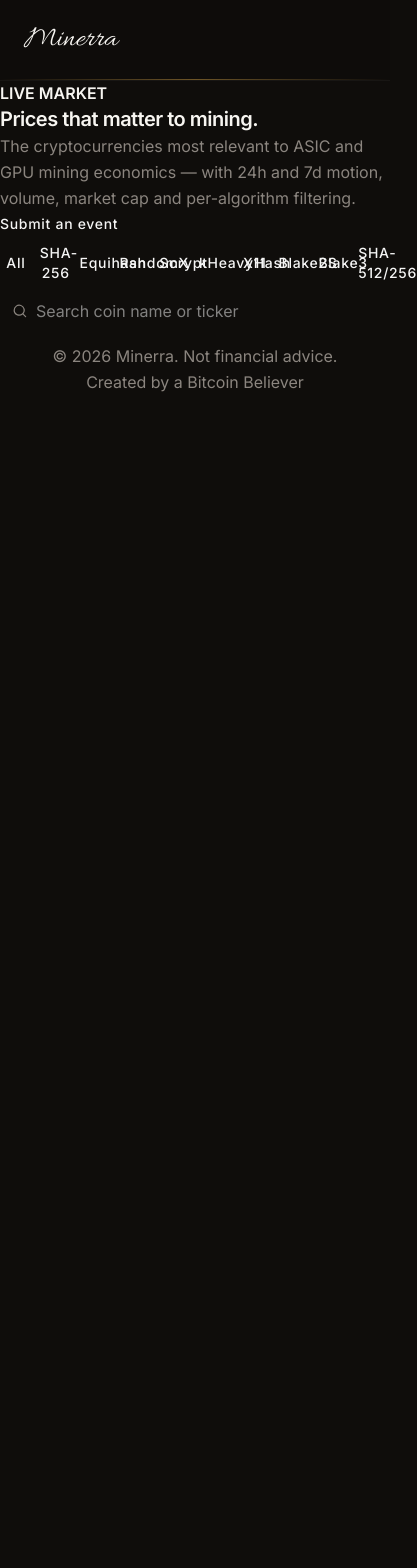
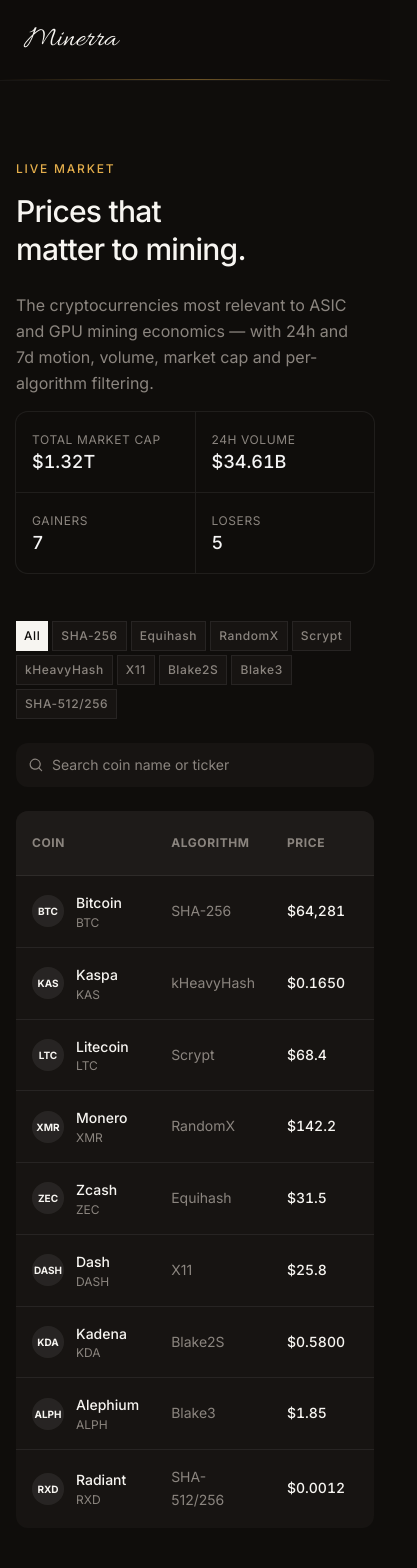
Before and after one commit to Fabiang120/Minerra, a Next.js app in the folder my-app/: page /prices in a window 390 px wide. Shown: the top 1568 px of the page, 417 px wide, since content can reach past the window. Before the commit the page ends 844 px from the top, so only its background shows below. Built offline with nearby package versions, Linux system fonts and the light colour scheme.

Commit message:
Finished most of frontend for prices

```diff
--- a/my-app/app/miners/page.tsx
+++ b/my-app/app/miners/page.tsx
@@ -70,16 +70,25 @@
       coinSymbol: "Ξ",
     },
   ]);
-  const [selectedCoin, setSelectedCoin] = useState("BTC");
+  const [selectedCoin, setSelectedCoin] = useState("All");
   const [searchedMiner, setSearchedMiner] = useState("");
 
   const handleSearchedMiner = (miner: string) => {
     setSearchedMiner(miner);
   }
-  const handleSelectCoin = (coin: string) => {
-    setSelectedCoin(coin);
-    console.log("Selected Coin: ", coin);
+  const handleSelectedCoin = (coin: string) => {
+    setSelectedCoin((prev) => (prev === coin ? "All" : coin));
   }
+
+  const filteredMiners = miners.filter((m) => {
+    const matchesCoin = selectedCoin === "All" || m.coin === selectedCoin;
+    const query = searchedMiner.toLowerCase();
+    const matchesSearch =
+      m.name.toLowerCase().includes(query) ||
+      m.algorithm.toLowerCase().includes(query) ||
+      m.coin.toLowerCase().includes(query);
+    return matchesCoin && matchesSearch;
+  });
 
   return (
     <section className="px-4 pt-12 pb-24 mt-8 grid sm:grid-cols-4 md:grid-cols-8 md:px-6 md:pt-16 xl:grid-cols-12 gap-6">
@@ -100,20 +109,23 @@
       </div>
 
       <div className="col-span-full min-w-0 flex flex-col gap-6 lg:col-start-4 lg:col-end-9 xl:col-start-4 xl:col-end-13">
-        <div className="flex flex-wrap gap-2 content-start items-start justify-start">
+        <div className="flex flex-wrap gap-1">
           {coins.map((c) => {
+            const active = selectedCoin === c;
             return (
               <button
-                className="py-1.5 px-4 rounded-2xl bg-surface text-muted-foreground hover:text-foreground text-xs font-medium text-center"
                 key={c}
-                onClick={() => handleSelectCoin(c)}
+                onClick={() => handleSelectedCoin(c)}
+                className={`py-1.5 px-3 rounded-2xl text-xs font-medium transition-colors border ${active
+                    ? "bg-foreground text-background border-foreground font-semibold"
+                    : "bg-surface text-muted-foreground hover:text-foreground border-border"
+                  }`}
               >
                 {c}
               </button>
             );
           })}
         </div>
-
         <div className="relative w-full">
           <svg
             viewBox="0 0 20 20"
@@ -154,7 +166,7 @@
               </tr>
             </thead>
             <tbody className="divide-y divide-border text-sm">
-              {miners.map((m) => {
+              {filteredMiners.map((m) => {
                 return (
                   <tr key={m.id} className="hover:bg-surface-elevated/50 transition-colors">
                     <td className="py-4 px-4">
--- a/my-app/app/prices/page.tsx
+++ b/my-app/app/prices/page.tsx
@@ -2,23 +2,190 @@
 import { useState } from "react";
 
 export default function Prices() {
-  const [algorithms] = useState(["All","SHA-256", "Equihash", "RandomX", "Scrypt", "kHeavyHash", "X11", "Blake2S", "Blake3", "SHA-512/256"]);
+  const stats = [
+    { label: "TOTAL MARKET CAP", value: "$1.32T" },
+    { label: "24H Volume", value: "$34.61B" },
+    { label: "GAINERS", value: "7" },
+    { label: "LOSERS", value: "5" },
+  ];
+
+  type cryptocurrency = {
+    Coin: string;
+    description: string;
+    Algorithm: string;
+    Price: number;
+    twentyfour: string;
+    sevenday: string;
+    volume: string;
+    marketcap: string;
+  };
+
+  const cryptocurrencies: cryptocurrency[] = [
+    {
+      Coin: "Bitcoin",
+      description: "BTC",
+      Algorithm: "SHA-256",
+      Price: 64281.00,
+      twentyfour: "+2.4%",
+      sevenday: "+5.1%",
+      volume: "$24.6B",
+      marketcap: "$1.26T",
+    },
+    {
+      Coin: "Kaspa",
+      description: "KAS",
+      Algorithm: "kHeavyHash",
+      Price: 0.165,
+      twentyfour: "+4.2%",
+      sevenday: "+12.8%",
+      volume: "$142M",
+      marketcap: "$4.1B",
+    },
+    {
+      Coin: "Litecoin",
+      description: "LTC",
+      Algorithm: "Scrypt",
+      Price: 68.40,
+      twentyfour: "-0.8%",
+      sevenday: "+1.2%",
+      volume: "$310M",
+      marketcap: "$5.1B",
+    },
+    {
+      Coin: "Monero",
+      description: "XMR",
+      Algorithm: "RandomX",
+      Price: 142.20,
+      twentyfour: "-1.2%",
+      sevenday: "+0.8%",
+      volume: "$62M",
+      marketcap: "$2.6B",
+    },
+    {
+      Coin: "Zcash",
+      description: "ZEC",
+      Algorithm: "Equihash",
+      Price: 31.50,
+      twentyfour: "+0.5%",
+      sevenday: "+3.4%",
+      volume: "$48M",
+      marketcap: "$510M",
+    },
+    {
+      Coin: "Dash",
+      description: "DASH",
+      Algorithm: "X11",
+      Price: 25.80,
+      twentyfour: "+1.0%",
+      sevenday: "-1.5%",
+      volume: "$28M",
+      marketcap: "$305M",
+    },
+    {
+      Coin: "Kadena",
+      description: "KDA",
+      Algorithm: "Blake2S",
+      Price: 0.58,
+      twentyfour: "-2.1%",
+      sevenday: "-4.3%",
+      volume: "$12M",
+      marketcap: "$165M",
+    },
+    {
+      Coin: "Alephium",
+      description: "ALPH",
+      Algorithm: "Blake3",
+      Price: 1.85,
+      twentyfour: "+6.4%",
+      sevenday: "+18.2%",
+      volume: "$8M",
+      marketcap: "$140M",
+    },
+    {
+      Coin: "Radiant",
+      description: "RXD",
+      Algorithm: "SHA-512/256",
+      Price: 0.0012,
+      twentyfour: "-3.5%",
+      sevenday: "+2.1%",
+      volume: "$1.2M",
+      marketcap: "$14M",
+    },
+  ];
+
+  const [algorithms] = useState([
+    "All",
+    "SHA-256",
+    "Equihash",
+    "RandomX",
+    "Scrypt",
+    "kHeavyHash",
+    "X11",
+    "Blake2S",
+    "Blake3",
+    "SHA-512/256",
+  ]);
   const [selectedAlgorithm, setSelectedAlgorithm] = useState("All");
   const [searchedCoin, setSearchedCoin] = useState("");
-  const handleSelectedAlgorithm = (Alogorithm : string) => {
-    setSelectedAlgorithm(Alogorithm);
-  }
+
+  const handleSelectedAlgorithm = (Algorithm: string) => {
+    setSelectedAlgorithm(Algorithm);
+  };
+
+  const filteredcryptocurrencies = cryptocurrencies.filter((c) => {
+    const matchesAlgorithm =
+      selectedAlgorithm === "All" || c.Algorithm === selectedAlgorithm;
+    const query = searchedCoin.toLowerCase();
+    const searchedAlgo =
+      c.Coin.toLowerCase().includes(query) ||
+      c.description.toLowerCase().includes(query) ||
+      c.Algorithm.toLowerCase().includes(query);
+    return matchesAlgorithm && searchedAlgo;
+  });
+
   return (
-    <section>
-      <h4>LIVE MARKET</h4>
-      <h2>Prices that matter to mining.</h2>
-      <p>The cryptocurrencies most relevant to ASIC and GPU mining economics — with 24h and 7d motion, volume, market cap and per-algorithm filtering.</p>
-      <button>Submit an event</button>
-      <div className="grid grid-flow-col auto-cols-fr gap-2">
+    <section className="px-4 pt-12 pb-24 mt-8 grid sm:grid-cols-4 md:grid-cols-8 md:px-6 md:pt-16 xl:grid-cols-12 gap-6">
+      <div className="col-span-full lg:col-start-1 lg:col-end-4 xl:col-start-1 xl:col-end-4 flex flex-col mb-6 lg:mb-0 gap-4">
+        <h4 className="text-xs font-medium tracking-[0.15em] text-gold uppercase">
+          LIVE MARKET
+        </h4>
+        <h1>Prices that matter to mining.</h1>
+        <p className="mt-2 max-w-[44ch]">
+          The cryptocurrencies most relevant to ASIC and GPU mining economics — with 24h and 7d motion, volume, market cap and per-algorithm filtering.
+        </p>
+        <div className="grid gap-px grid-cols-2 overflow-hidden rounded-2xl bg-border ring-1 ring-border">
+          {stats.map((s) => (
+            <div key={s.label} className="bg-background p-4 text-left">
+              <div className="mt-1 text-xs uppercase tracking-wider text-muted-foreground">
+                {s.label}
+              </div>
+              <div className="text-lg font-medium tabular-nums">
+                {s.value}
+              </div>
+            </div>
+          ))}
+        </div>
+      </div>
+
+      <div className="col-span-full min-w-0 flex flex-col gap-6 lg:col-start-4 lg:col-end-9 xl:col-start-4 xl:col-end-13">
+        <div className="flex flex-wrap gap-1">
           {algorithms.map((a) => {
-          return <button className="w-full py-2 rounded-sm bg-button-gray" key={a} onClick={() => handleSelectedAlgorithm(a)}>{a}</button>
+            const active = selectedAlgorithm === a;
+            return (
+              <button
+                key={a}
+                onClick={() => handleSelectedAlgorithm(a)}
+                className={`py-1.5 px-2 text-xs font-medium transition-colors border-border border-0.5 ${active
+                    ? "bg-foreground text-background"
+                    : "bg-surface text-muted-foreground hover:text-foreground border border-border"
+                  }`}
+              >
+                {a}
+              </button>
+            );
           })}
         </div>
+
         <div className="relative w-full">
           <svg
             viewBox="0 0 20 20"
@@ -35,15 +202,70 @@
             />
           </svg>
           <input
-          id="search-miner"
-          aria-label="Search miners"
-          className="bg-button-gray rounded-sm w-full py-2 pl-9 pr-3"
+            id="search-coin"
+            aria-label="Search coin"
+            className="bg-surface text-foreground placeholder:text-muted-foreground rounded-2xl w-full py-3 pl-9 pr-3 text-sm focus:outline-none"
             type="text"
             value={searchedCoin}
             onChange={(e) => setSearchedCoin(e.target.value)}
             placeholder="Search coin name or ticker"
           />
         </div>
+
+        <div className="bg-surface rounded-2xl overflow-hidden w-full">
+          <table className="w-full text-left">
+            <thead>
+              <tr className="bg-surface-elevated border-b border-border text-xs uppercase tracking-wider text-muted-foreground font-medium">
+                <th className="py-4 px-4">COIN</th>
+                <th className="py-4 px-4">ALGORITHM</th>
+                <th className="py-4 px-4">PRICE</th>
+                <th className="py-4 px-4 hidden lg:table-cell">24H</th>
+                <th className="py-4 px-4 hidden lg:table-cell">7D</th>
+                <th className="py-4 px-4">VOLUME</th>
+                <th className="py-4 px-4 text-right">MARKET CAP</th>
+              </tr>
+            </thead>
+            <tbody className="divide-y divide-border text-sm">
+              {filteredcryptocurrencies.map((c) => (
+                <tr key={c.Coin} className="hover:bg-surface-elevated/50 transition-colors">
+                  <td className="py-4 px-4">
+                    <div className="flex items-center gap-3">
+                      <span className="w-8 h-8 rounded-full flex items-center justify-center text-[10px] font-bold bg-border text-foreground">
+                        {c.description}
+                      </span>
+                      <div>
+                        <div className="text-foreground font-medium">{c.Coin}</div>
+                        <div className="text-xs text-muted-foreground">{c.description}</div>
+                      </div>
+                    </div>
+                  </td>
+                  <td className="py-4 px-4 text-muted-foreground">{c.Algorithm}</td>
+                  <td className="py-4 px-4 text-foreground tabular-nums font-medium">
+                    ${c.Price < 1 ? c.Price.toFixed(4) : c.Price.toLocaleString()}
+                  </td>
+                  <td className={`py-4 px-4 tabular-nums hidden lg:table-cell ${c.twentyfour.startsWith("+") ? "text-emerald-400" : "text-red-400"
+                    }`}>
+                    {c.twentyfour}
+                  </td>
+                  <td className={`py-4 px-4 tabular-nums hidden lg:table-cell ${c.sevenday.startsWith("+") ? "text-emerald-400" : "text-red-400"
+                    }`}>
+                    {c.sevenday}
+                  </td>
+                  <td className="py-4 px-4 text-muted-foreground tabular-nums">{c.volume}</td>
+                  <td className="py-4 px-4 text-muted-foreground tabular-nums text-right">{c.marketcap}</td>
+                </tr>
+              ))}
+              {filteredcryptocurrencies.length === 0 && (
+                <tr>
+                  <td colSpan={7} className="py-8 text-center text-xs text-muted-foreground">
+                    No coins match your criteria.
+                  </td>
+                </tr>
+              )}
+            </tbody>
+          </table>
+        </div>
+      </div>
     </section>
   );
 }
--- a/my-app/app/vendors/page.tsx
+++ b/my-app/app/vendors/page.tsx
@@ -83,19 +83,24 @@
     },
   ];
 
-  const [countries] = useState(["All", "Americas", "Europe", "Asia", "MENA"]);
+  const [regions] = useState(["All", "Americas", "Europe", "Asia", "MENA"]);
   const [selectedRegion, setSelectedRegion] = useState("All");
   const [searchedVendor, setSearchedVendor] = useState("");
 
-  const handleSelectedVendor = (vendor: string) => {
-    setSelectedRegion(vendor);
-  }
+  // Corrected parameter name and type
+  const handleSelectRegion = (region: string) => {
+    setSelectedRegion((prev) => (prev === region ? "All" : region));
+  };
 
   const filtered = VENDORS.filter((v) => {
     const matchesRegion = selectedRegion === "All" || v.region === selectedRegion;
-    const matchesSearch = v.vendor.toLowerCase().includes(searchedVendor.toLocaleLowerCase());
+    const query = searchedVendor.toLowerCase();
+    const matchesSearch =
+      v.vendor.toLowerCase().includes(query) ||
+      v.description.toLowerCase().includes(query) ||
+      v.country.toLowerCase().includes(query);
     return matchesRegion && matchesSearch;
-  })
+  });
 
   return (
     <section className="px-4 pt-12 pb-24 mt-8 grid sm:grid-cols-4 md:grid-cols-8 md:px-6 md:pt-16 xl:grid-cols-12 gap-6">
@@ -109,27 +114,33 @@
               <div className="mt-1 text-xs uppercase tracking-wider text-muted-foreground">
                 {s.label}
               </div>
-              <div className="text-xl font-medium tabular-nums md:text-3xl">
+              <div className="text-lg font-medium tabular-nums">
                 {s.value}
               </div>
             </div>
           ))}
         </div>
       </div>
+
       <div className="col-span-full min-w-0 flex flex-col gap-6 lg:col-start-4 lg:col-end-9 xl:col-start-4 xl:col-end-13">
         <div className="flex flex-wrap gap-2">
-          {countries.map((v) => {
+          {regions.map((r) => {
+            const active = selectedRegion === r;
             return (
               <button
-                className="py-1.5 px-4 rounded-2xl bg-surface text-muted-foreground hover:text-foreground text-xs font-medium text-center border-border border-1"
-                key={v}
-                onClick={() => handleSelectedVendor(v)}
+                key={r}
+                onClick={() => handleSelectRegion(r)}
+                className={`py-1.5 px-4 rounded-2xl text-xs font-medium transition-colors border ${active
+                    ? "bg-foreground text-background border-foreground font-semibold"
+                    : "bg-surface text-muted-foreground hover:text-foreground border-border"
+                  }`}
               >
-                {v}
+                {r}
               </button>
             );
           })}
         </div>
+
         <div className="relative w-full">
           <svg
             viewBox="0 0 20 20"
@@ -155,37 +166,41 @@
             placeholder="Search vendors"
           />
         </div>
+
         <div className="bg-surface rounded-2xl overflow-hidden w-full">
           <table className="w-full text-left">
             <thead>
               <tr className="bg-surface-elevated border-b border-border text-xs uppercase tracking-wider text-muted-foreground font-medium">
                 <th className="py-4 px-4">VENDOR</th>
                 <th className="py-4 px-4">COUNTRY</th>
-                <th className="py-4 px-4 hidden lg:block">PAYMENT</th>
-                <th className="py-4 px-4">TRUST</th>
+                <th className="py-4 px-4 hidden lg:table-cell">PAYMENT</th>
+                <th className="py-4 px-4 text-right">TRUST</th>
               </tr>
             </thead>
             <tbody className="divide-y divide-border text-sm">
-              {filtered.map((v) => {
-                return (
+              {filtered.map((v) => (
                 <tr key={v.vendor} className="hover:bg-surface-elevated/50 transition-colors">
                   <td className="py-4 px-4">
-                      <div className="flex items-center gap-3">
-                        <span className={"w-10 h-10 flex items-center justify-center text-[10px] font-bold bg-border"}>
-                          {v.vendor}
-                        </span>a
-                        <div>
-                          <div className="text-foreground">{v.vendor}</div>
-                          <div className="text-xs text-muted-foreground">{v.description}</div>
-                        </div>
-                      </div>
+                    <div className="font-medium text-foreground">{v.vendor}</div>
+                    <div className="text-xs text-muted-foreground mt-0.5">{v.description}</div>
                   </td>
                   <td className="py-4 px-4 text-muted-foreground">{v.country}</td>
-                    <td className="py-4 px-4 text-foreground tabular-nums hidden lg:table-cell">{v.payment}</td>
-                    <td className="py-4 px-4 text-muted-foreground tabular-nums ">{v.trust}</td>
+                  <td className="py-4 px-4 text-muted-foreground hidden lg:table-cell">{v.payment}</td>
+                  <td className="py-4 px-4 text-right">
+                    <span className={`inline-block text-xs border border-border px-2.5 py-1 rounded-md font-medium ${v.trust === "Trusted" ? "bg-background text-gold" : "bg-background text-muted-foreground"
+                      }`}>
+                      {v.trust}
+                    </span>
+                  </td>
                 </tr>
-                );
-              })}
+              ))}
+              {filtered.length === 0 && (
+                <tr>
+                  <td colSpan={4} className="py-8 text-center text-xs text-muted-foreground">
+                    No vendors match your search criteria.
+                  </td>
+                </tr>
+              )}
             </tbody>
           </table>
         </div>
```
Lines whose indentation alone changed are shown as unchanged.
